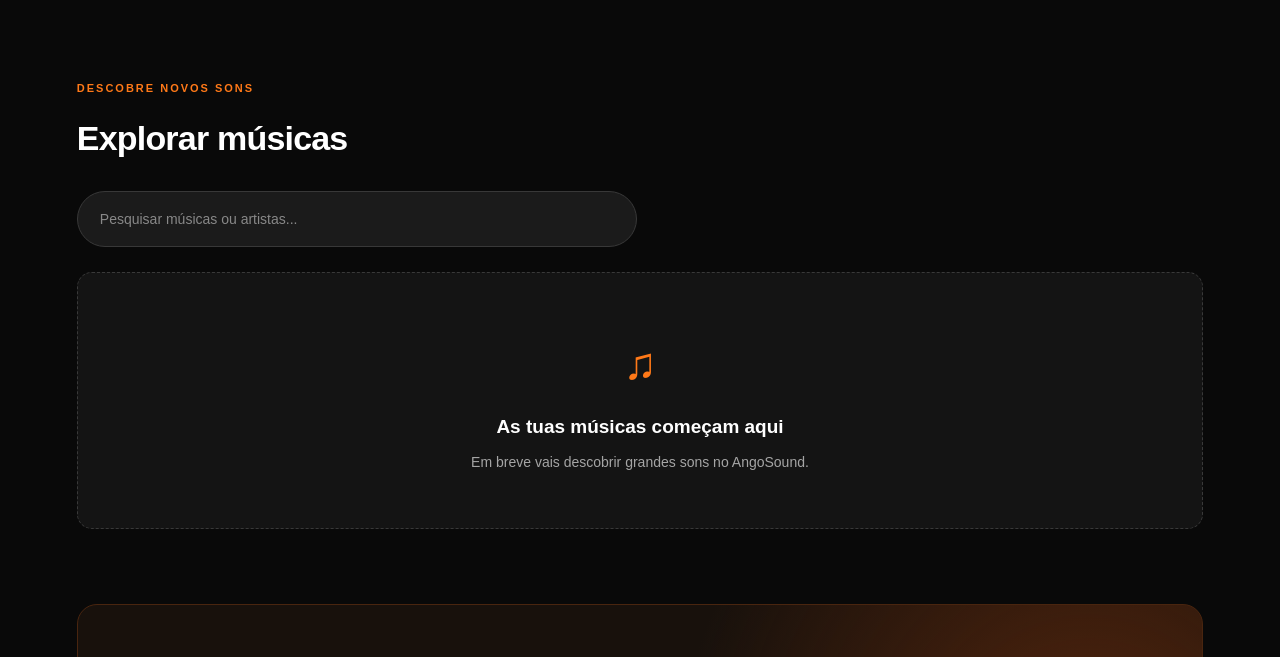
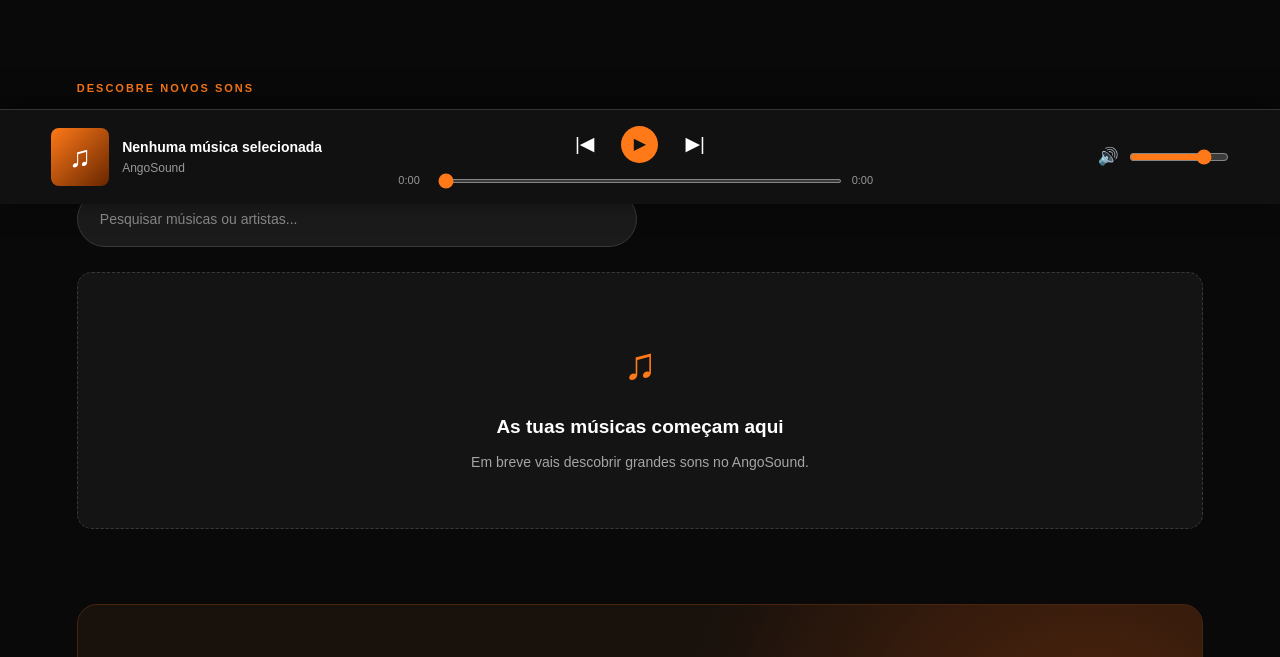
Before and after one commit to angosoundao-web/Ango-Sound-AO, a plain HTML site: page index.html in a window 1280 px wide. Shown: the part 596-1253 px from the top of the page. Drawn offline with Linux system fonts and the light colour scheme; a script that the page names is missing.

Commit message:
Adicionar design do leitor fixo AngoSound

```diff
--- a/style.css
+++ b/style.css
@@ -551,3 +551,205 @@ footer p {
 ::-webkit-scrollbar-thumb:hover {
     background: var(--orange);
 }
+
+
+/* =================================
+   ANGOSOUND - MUSIC PLAYER FIXO
+================================= */
+
+.music-player {
+    position: fixed;
+    bottom: 0;
+    left: 0;
+    width: 100%;
+    min-height: 95px;
+    padding: 12px 4%;
+    background: #111111;
+    border-top: 1px solid #333333;
+    display: grid;
+    grid-template-columns: 1fr 1.5fr 1fr;
+    align-items: center;
+    gap: 25px;
+    z-index: 999;
+    box-shadow: 0 -5px 25px rgba(0, 0, 0, 0.5);
+}
+
+/* INFORMAÇÕES DA MÚSICA */
+
+.player-track {
+    display: flex;
+    align-items: center;
+    gap: 13px;
+    min-width: 0;
+}
+
+.player-cover {
+    width: 58px;
+    height: 58px;
+    flex-shrink: 0;
+    display: flex;
+    align-items: center;
+    justify-content: center;
+    border-radius: 8px;
+    background: linear-gradient(135deg, #ff7918, #672600);
+    color: white;
+    font-size: 30px;
+}
+
+.track-info {
+    display: flex;
+    flex-direction: column;
+    min-width: 0;
+}
+
+.track-info strong {
+    font-size: 14px;
+    overflow: hidden;
+    text-overflow: ellipsis;
+    white-space: nowrap;
+}
+
+.track-info span {
+    color: #999999;
+    font-size: 12px;
+}
+
+/* CONTROLOS */
+
+.player-controls {
+    display: flex;
+    flex-direction: column;
+    align-items: center;
+    gap: 8px;
+    width: 100%;
+}
+
+.control-buttons {
+    display: flex;
+    align-items: center;
+    justify-content: center;
+    gap: 22px;
+}
+
+.control-buttons button {
+    background: transparent;
+    border: none;
+    color: white;
+    font-size: 19px;
+    padding: 5px;
+    cursor: pointer;
+}
+
+.control-buttons button:hover {
+    color: var(--orange);
+}
+
+#playPause {
+    width: 37px;
+    height: 37px;
+    border-radius: 50%;
+    background: var(--orange);
+    color: #111111;
+    font-size: 16px;
+    display: flex;
+    align-items: center;
+    justify-content: center;
+}
+
+#playPause:hover {
+    background: var(--orange-light);
+    color: #111111;
+}
+
+/* BARRA DE PROGRESSO */
+
+.progress-area {
+    width: 100%;
+    display: flex;
+    align-items: center;
+    gap: 10px;
+}
+
+.progress-area span {
+    color: #999999;
+    font-size: 11px;
+    min-width: 30px;
+}
+
+.progress-area input {
+    flex: 1;
+    accent-color: var(--orange);
+    cursor: pointer;
+    height: 4px;
+}
+
+/* VOLUME */
+
+.player-volume {
+    display: flex;
+    align-items: center;
+    justify-content: flex-end;
+    gap: 10px;
+}
+
+.player-volume span {
+    font-size: 17px;
+}
+
+.player-volume input {
+    width: 100px;
+    accent-color: var(--orange);
+    cursor: pointer;
+}
+
+/* ESPAÇO PARA O LEITOR FIXO */
+
+body {
+    padding-bottom: 115px;
+}
+
+/* VERSÃO PARA TELEMÓVEIS */
+
+@media (max-width: 650px) {
+    .music-player {
+        min-height: 85px;
+        padding: 10px 12px;
+        grid-template-columns: 1fr auto;
+        gap: 10px;
+    }
+
+    .player-cover {
+        width: 45px;
+        height: 45px;
+        font-size: 23px;
+    }
+
+    .track-info strong {
+        font-size: 12px;
+    }
+
+    .track-info span {
+        font-size: 10px;
+    }
+
+    .player-controls {
+        grid-column: 1 / -1;
+        grid-row: 2;
+    }
+
+    .player-volume {
+        display: none;
+    }
+
+    .control-buttons {
+        gap: 28px;
+    }
+
+    .progress-area {
+        gap: 7px;
+    }
+
+    body {
+        padding-bottom: 145px;
+    }
+}
```
